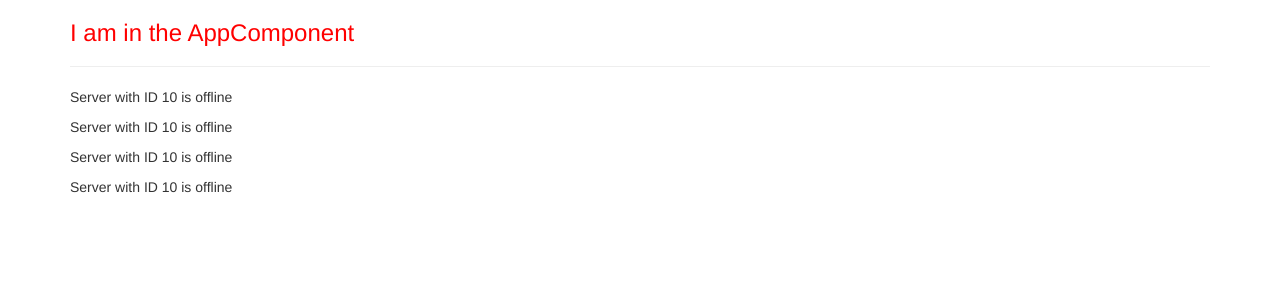
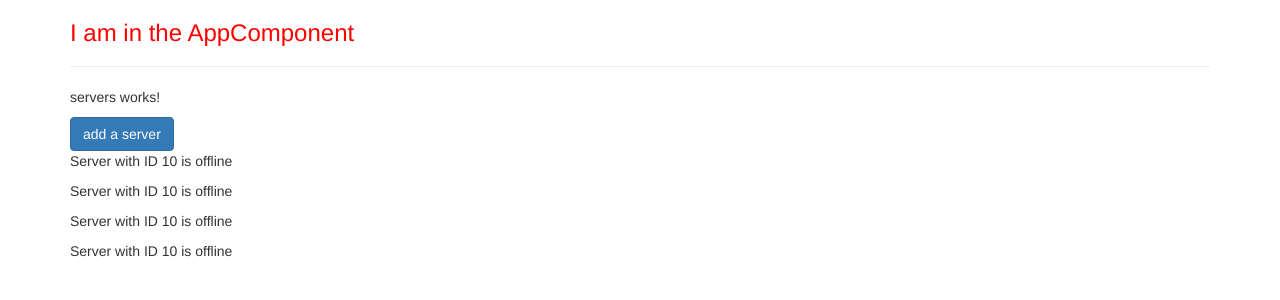
Before and after one commit to woon17/my-first-app, an Angular app: page / in a window 1280 px wide. Shown: the top 300 px of the page. Built offline with nearby package versions, Linux system fonts and the light colour scheme.

Commit message:
property binding

```diff
--- a/src/app/servers/servers.component.html
+++ b/src/app/servers/servers.component.html
@@ -1,3 +1,7 @@
 <p>servers works!</p>
+<!-- <button class="btn btn-primary" disabled>add a server
+    </button> -->
+<button class="btn btn-primary" [disabled]="!allowNewServer">add a server
+    </button>
 <app-server></app-server>
 <app-server></app-server>
--- a/src/app/servers/servers.component.ts
+++ b/src/app/servers/servers.component.ts
@@ -3,13 +3,16 @@
 @Component({
   // selector: '[app-servers]',
   selector: '.app-servers',
-  template: `
-  <app-server></app-server>
-  <app-server></app-server>`,
-  // templateUrl: './servers.component.html',
+  // template: `
+  // <app-server></app-server>
+  // <app-server></app-server>`,
+  templateUrl: './servers.component.html',
   styleUrls: ['./servers.component.css']
 
 })
 export class ServersComponent {
-
+  allowNewServer = false;
+constructor(){
+  setTimeout(() => {this.allowNewServer=true},2000)
 }
+}
```
